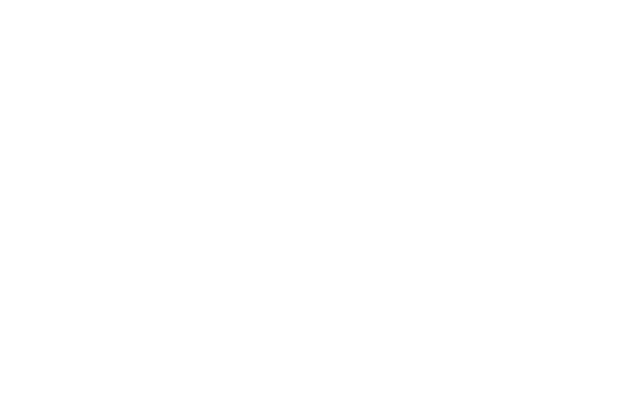
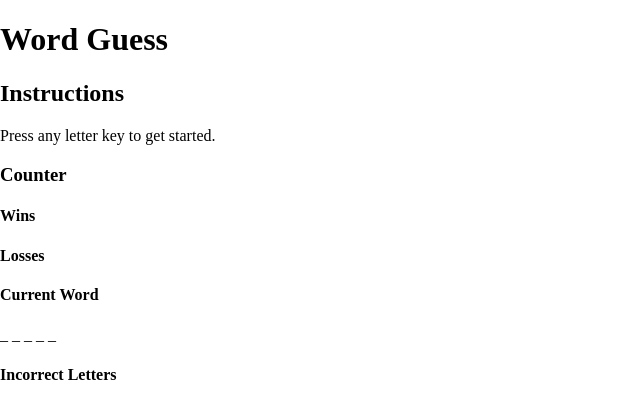
Before and after one commit to DTHutton/hw_03_word_guess, a plain HTML site: page index.html in a window 1280 px wide. Shown: the whole page, without its empty margins (0-640 px from the left). Drawn offline with Linux system fonts and the light colour scheme.

Commit message:
base html laid out

```diff
--- a/index.html
+++ b/index.html
@@ -13,8 +13,32 @@
 
 <body>
 
+    <h1>Word Guess</h1>
+
+    <h2>Instructions</h2>
+
+    <p>Press any letter key to get started.</p>
+
+    <section>
+        <h3>Counter</h3>
+        <h4>Wins</h4>
+        <div class='winCount'></div>
+        <h4>Losses</h4>
+        <div class='lossCount'></div>
+    </section>
+
+    <section>
+        <h4>Current Word</h4>
+        <div class='randWord'>_ _ _ _ _</div>
+    </section>
+
+    <section>
+        <h4>Incorrect Letters</h4>
+        <div class='incorrectCount'></div>
+    </section>
 
     <script src="assets/javascript/game.js"></script>
+
 </body>
 
 </html>
```
